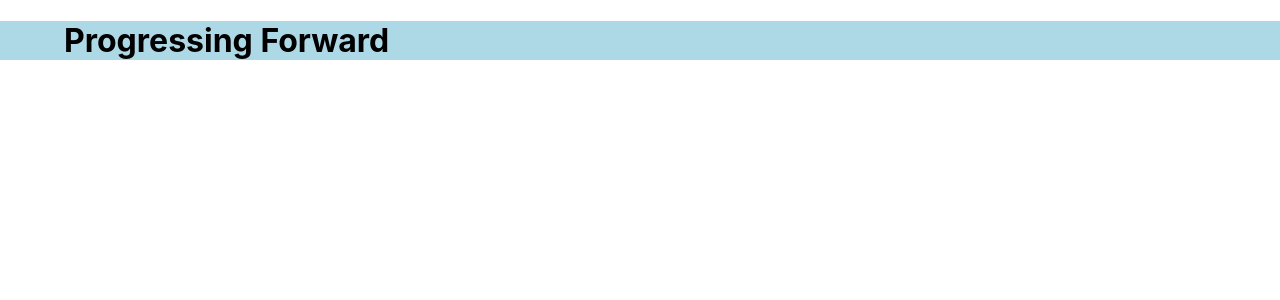
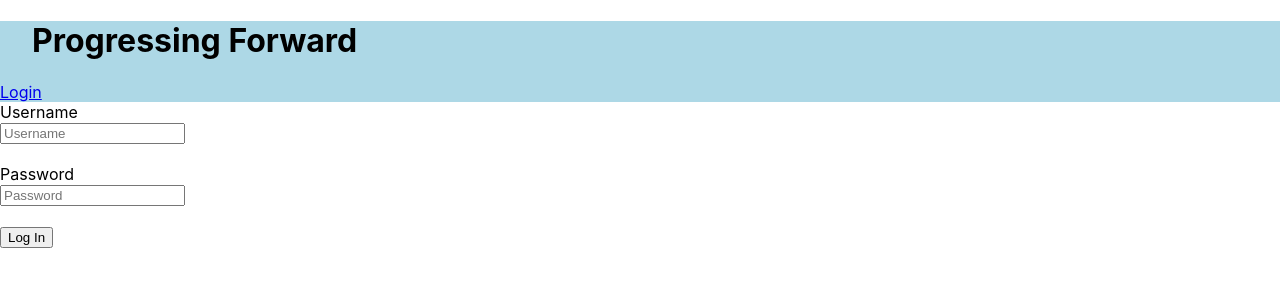
Before and after one commit to guosamuel/progressing-forward-front-end, a React (Create React App) app: page /login in a window 1280 px wide. Shown: the top 300 px of the page. Built offline with nearby package versions, Linux system fonts and the light colour scheme.

Commit message:
Created Log in form

```diff
--- a/package.json
+++ b/package.json
@@ -5,6 +5,7 @@
   "dependencies": {
     "react": "^16.8.6",
     "react-dom": "^16.8.6",
+    "react-router-dom": "^5.0.1",
     "react-scripts": "3.0.1",
     "semantic-ui": "^2.4.2",
     "semantic-ui-react": "^0.87.1"
--- a/src/App.js
+++ b/src/App.js
@@ -1,10 +1,16 @@
 import React from 'react';
 import TopHeader from './containers/TopHeader'
-import { BrowserRouter, Route } from 'react-router-dom'
+import { BrowserRouter as Router, Route } from 'react-router-dom'
+import Login from "./containers/Login"
 
 function App() {
   return (
-    <TopHeader />
+    <Router>
+      <div>
+      <TopHeader />
+      <Route exact path="/login" component={Login} />
+      </div>
+    </Router>
   );
 }
 
--- /dev/null
+++ b/src/containers/Login.js
@@ -0,0 +1,42 @@
+import React, { Component } from 'react'
+
+class Login extends Component {
+
+  state = {
+    username: "",
+    password: ""
+  }
+
+  handleChange = (e) => {
+    this.setState({
+      [e.target.name]: e.target.value
+    })
+  }
+
+  handleSubmit = (e) => {
+    e.preventDefault();
+    console.log("SUBMITTED")
+  }
+  render(){
+    // console.log(this.state)
+    return(
+      <div>
+        <form className="ui form" onSubmit={this.handleSubmit}>
+          <div className="field">
+            <label>Username</label><br />
+            <input type="text" name="username" placeholder="Username" onChange={this.handleChange}/>
+          </div>
+          <br />
+          <div className="field">
+            <label>Password</label><br />
+            <input type="password" name="password" placeholder="Password" onChange={this.handleChange}/>
+          </div>
+          <br />
+          <button className="ui button" type="Login">Log In</button>
+        </form>
+      </div>
+    )
+  }
+}
+
+export default Login
--- a/src/containers/TopHeader.js
+++ b/src/containers/TopHeader.js
@@ -1,10 +1,11 @@
 import React from 'react'
-// import { Header } from 'semantic-ui-react'
+import { NavLink } from 'react-router-dom'
 
 const TopHeader = () => (
-  <h1 className="topHeader">
-    Progressing Forward
-  </h1>
+  <div className="topHeader">
+    <h1>Progressing Forward</h1>
+    <NavLink to="/login">Login</NavLink>
+  </div>
 )
 
 export default TopHeader
```
Also changed, not shown: 1 other file (tests, documents, lock files or other folders).
